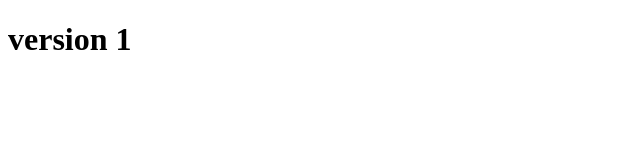
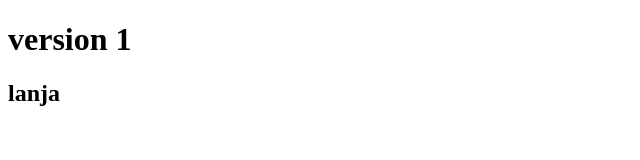
Before and after one commit to AJAYREDDY045/online-rep-3, a plain HTML site: page index.html in a window 1280 px wide. Shown: the full height of the page, 0-640 px from the left. Drawn offline with Linux system fonts and the light colour scheme.

Commit message:
version 2

```diff
--- a/index.html
+++ b/index.html
@@ -7,5 +7,6 @@
 </head>
 <body>
     <h1>version 1</h1>
+    <h2>lanja</h2>
 </body>
 </html>
```
